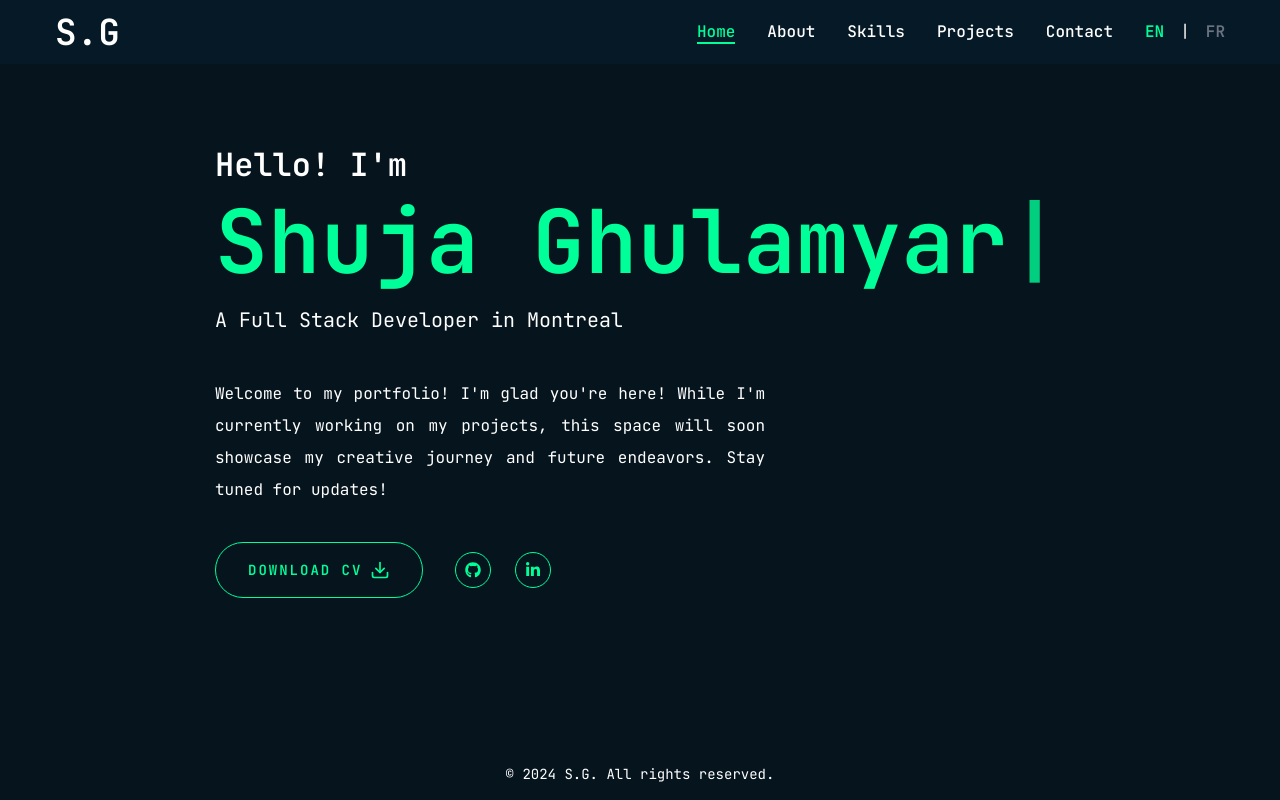
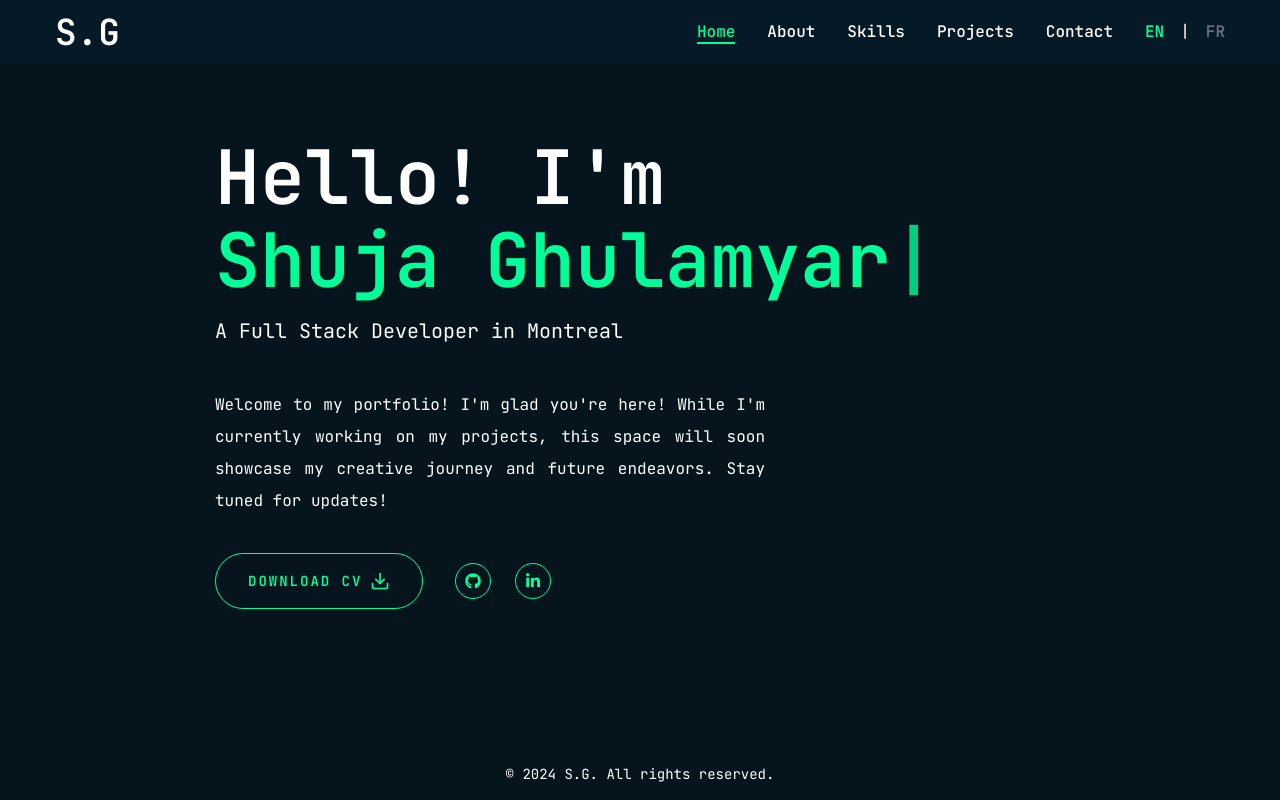
Before and after one commit to ShujauddinGhulamyar/portfolio, a Next.js app: page /en in a window 1280 px wide. Built offline with nearby package versions, Linux system fonts and the light colour scheme.

Commit message:
refactor: changed the font-size on homepage

```diff
--- a/app/[locale]/globals.css
+++ b/app/[locale]/globals.css
@@ -7,6 +7,6 @@
     @apply font-primary bg-primary text-white leading-loose;
   }
   .h1 {
-    @apply text-[48px] xl:text-[88px] leading-[1.1] font-semibold;
+    @apply text-[48px] xl:text-[75px] leading-[1.1] font-semibold;
   }
 }
--- a/app/[locale]/page.jsx
+++ b/app/[locale]/page.jsx
@@ -17,9 +17,9 @@ const Home = () => {
     >
       <div className="container mx-auto h-full">
         <div className="flex flex-col xl:flex-row items-center justify-between xl:pb-50">
-          <div className="text-center xl:text-left xl:ml-40">
+          <div className="text-center xl:text-left xl:ml-40 mt-10">
             <h1 className="h1">
-              <span className="text-[24px] xl:text-[32px]">{t("hello")}</span>
+              <span>{t("hello")}</span>
             </h1>
             <h1 className="h1 mb-4">
               <span className="text-accent">
```
